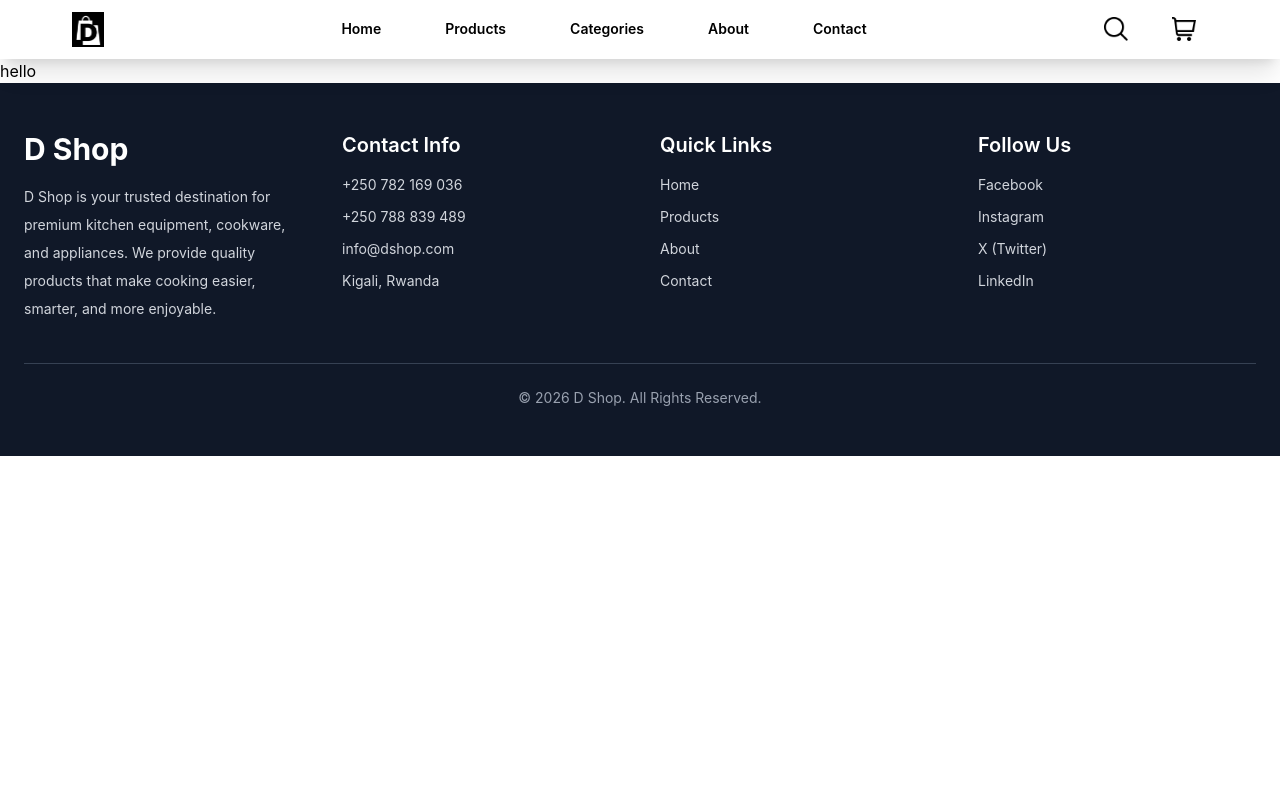
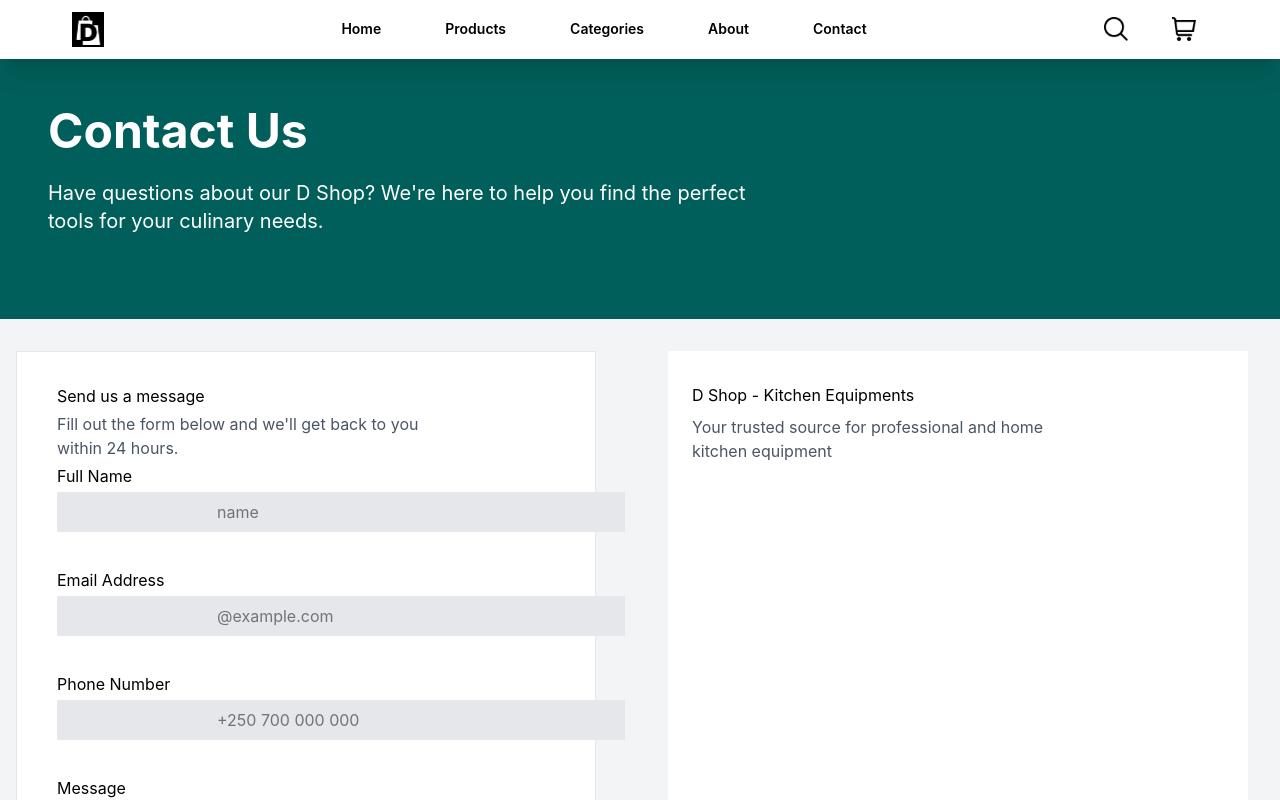
Before and after one commit to 1bruno5/denyse-shop, a Vue app: page /contact in a window 1280 px wide. Shown: the top 800 px of the page. Built offline with nearby package versions, Linux system fonts and the light colour scheme.

Commit message:
contact page started

```diff
--- a/src/components/navBar.vue
+++ b/src/components/navBar.vue
@@ -13,7 +13,7 @@
             </div>
              <li class="hover:text-red-700 ml-8 "><RouterLink to="/categories">Categories</RouterLink></li>
             <li class="hover:text-red-700 ml-8 "><RouterLink to="/about">About</RouterLink></li>
-            <li class="hover:text-red-700 ml-8"><RouterLink to="/contacts">Contact</RouterLink></li>
+            <li class="hover:text-red-700 ml-8"><RouterLink to="/contact">Contact</RouterLink></li>
            </ul>
     </div>
     <div class=" hidden md:flex mr-10">
--- a/src/router/index.js
+++ b/src/router/index.js
@@ -4,8 +4,7 @@ import products from "../views/products.vue";
 import categories from "../views/categories.vue";
 import contact from "../views/contact.vue";
 import about from "../views/about.vue";
-import login from "../views/Login.vue";
-import signUp from "../views/signUp.vue";
+import cart from "../views/cart.vue";
 
 
 const routes=[
@@ -29,24 +28,12 @@ const routes=[
         name: about,
         component: about
     },
-
-    {
-        path:'/',
-        name: home,
-        component: home
+        {
+        path:'/cart',
+        name: cart,
+        component: cart
     },
 
-    {
-        path:'/login',
-        name: login,
-        component: login
-    },
-
-    {
-        path:'/signup',
-        name: signUp,
-        component: signUp
-    },
 
 ]
 
--- a/src/views/Login.vue
+++ /dev/null
@@ -1,11 +0,0 @@
-<template>
-<div class="bg-gray-100 h-180 p-20 ">
-        <div class="  bg-white rounded-xl shadow-2xl w-110 pt-1  h-96  items-center justify-center ml-95">
-            <h1 class="font-bold text-2xl text-center mt-20">Login</h1>
-        <input type="email" placeholder="Enter your email" class="item-center border border-red-800 px-24 ml-9 py-2 rounded-md mt-8"><br>
-        <input type="password" placeholder="Enter your password" class="item-center border border-red-800 ml-9 mt-5 rounded-md px-24 py-2">
-        <button class="bg-red-600 px-47 py-6 rounded-md text-white ml-9 mt-7 text-xl text-center hover:bg-red-700"><p class="text-xs"></p></button>
-        <div class="text-sm"><p class="mt-4 ml-35">Don't have an account?  <RouterLink to="/sigup" class="text-red-800">Sign UP</RouterLink></p></div>
-    </div>
-</div>
-</template>
--- a/src/views/signUp.vue
+++ b/src/views/cart.vue
@@ -1,3 +1,3 @@
 <template>
-    <p>kkkkkkk</p>
+    <p>hello</p>
 </template>
--- a/src/views/contact.vue
+++ b/src/views/contact.vue
@@ -1,3 +1,31 @@
 <template>
-    <p>hello</p>
+<div class="font-sans">
+        <div class="bg-teal-800 h-[260px]">
+         <h1 class="text-white font-bold text-2xl md:text-3xl lg:text-5xl ml-4 md:ml-8 lg:ml-12 pt-2 md:pt-4 lg:pt-12">Contact Us</h1>
+         <p class="text-white text-sm md:text-base lg:text-xl ml-4 md:ml-8 lg:ml-12 pt-2 md:pt-6">Have questions about our D Shop? We're here to help you find the perfect <br> tools for your culinary needs.</p>
+    </div>
+    <div class="flex flex-col lg:flex-row bg-gray-100 gap-18">
+         <form class="bg-white border border-gray-200 w-full max-w-[580px] ml-2 md:ml-4  mt-4 md:mt-8 mb-4 md:mb-8 pb-4 md:pb-12 pt-4 md:pt-8">
+                 <div class="ml-10 space-y-1">
+                        <h3 class="">Send us a message</h3>
+                        <p class="text-gray-600">Fill out the form below and we'll get back to you<br> within 24 hours.</p>
+                        <p>Full Name</p>
+                        <input type="text" placeholder="name" class="py-2 px-40  bg-gray-200" required>
+                        <p class="mt-2 md:mt-8">Email Address</p>
+                        <input type="text" placeholder="@example.com" class="py-2 px-40  bg-gray-200" required>
+                        <p class="mt-2 md:mt-8">Phone Number</p>
+                        <input type="number" placeholder="+250 700 000 000" class="py-2 px-40  bg-gray-200" required>
+                        <p class="mt-2 md:mt-8">Message</p>
+                        <input type="text" placeholder="Tell us how we can help you" class="py-8 md:py-16 px-40  bg-gray-200" required>
+                 </div>
+         </form>
+
+         <div class="bg-white w-full max-w-[580px]  mt-4 md:mt-8 mb-4 md:mb-8 pb-4 md:pb-12 pt-4 md:pt-8">
+           <div class="ml-2 md:ml-6">
+             <h3 class="">D Shop - Kitchen Equipments</h3>
+             <p class="text-gray-600 mt-2">Your trusted source for professional and home<br> kitchen equipment</p>
+           </div>
+         </div>
+    </div>
+</div>
 </template>
```
